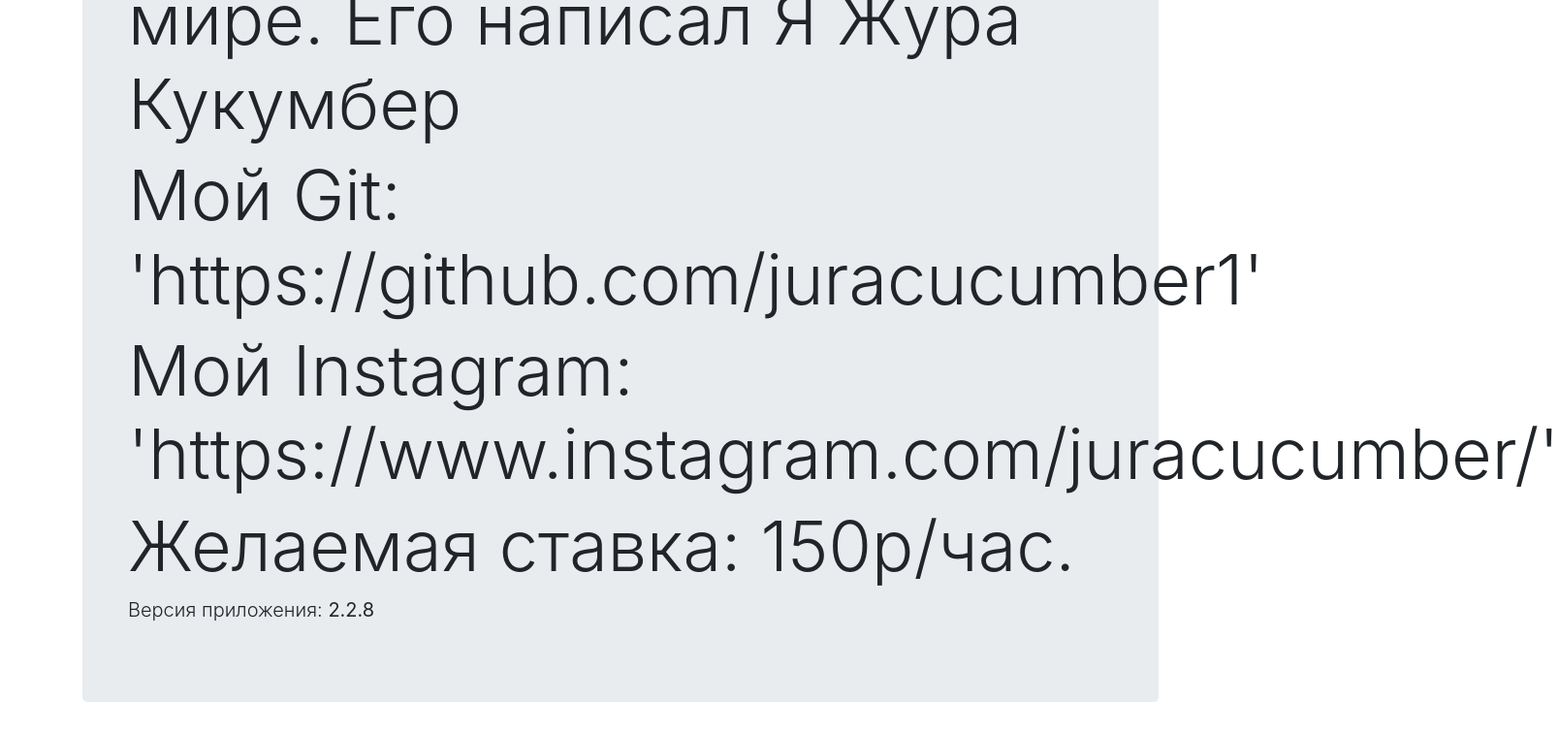
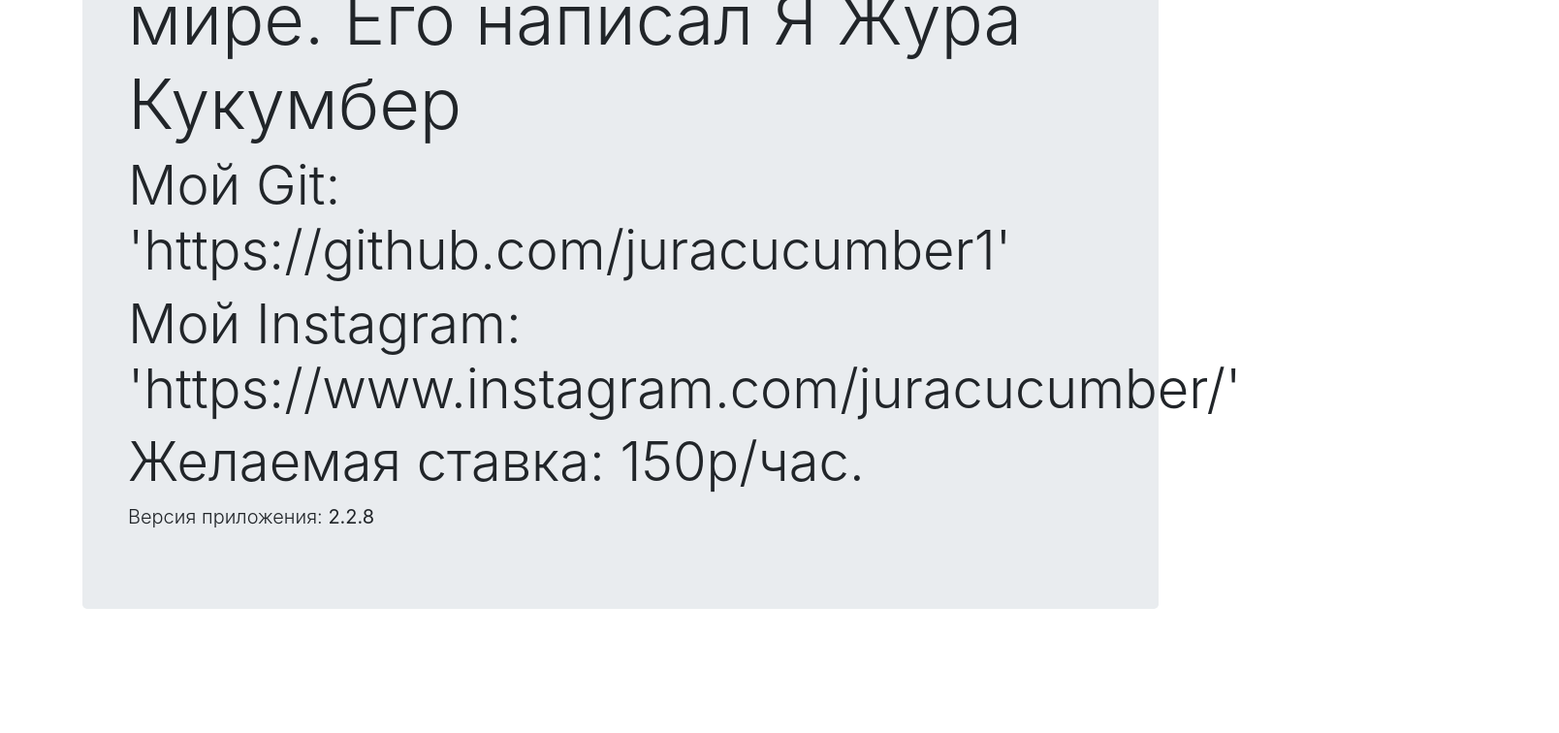
Before and after one commit to juracucumber1/react-app, a React (Create React App) app: page /about in a window 1280 px wide. Shown: the part 253-1009 px from the top of the page at 97% size, 1608 px wide, since content can reach past the window. After the commit the page ends 913 px from the top, so only its background shows below. Built offline with nearby package versions, Linux system fonts and the light colour scheme; no server answers.

Commit message:
'update'

```diff
--- a/src/pages/About.js
+++ b/src/pages/About.js
@@ -4,9 +4,9 @@ export const About = () => (
     <div className="jumbotron ">
         <div className="container">
             <h1 className="display-3">Самый легендарный сайт в мире. Его написал Я Жура Кукумбер </h1>
-            <h2 className="display-3">Мой Git: 'https://github.com/juracucumber1'</h2>
-            <h2 className="display-3">Мой Instagram: 'https://www.instagram.com/juracucumber/' </h2>
-            <h3 className="display-3">Желаемая ставка: 150р/час. </h3>
+            <h2 className="display-4">Мой Git: 'https://github.com/juracucumber1'</h2>
+            <h2 className="display-4">Мой Instagram: 'https://www.instagram.com/juracucumber/' </h2>
+            <h3 className="display-4">Желаемая ставка: 150р/час. </h3>
             <p className="lead">Версия приложения: <strong>2.2.8</strong></p>
         </div>
     </div>
```
